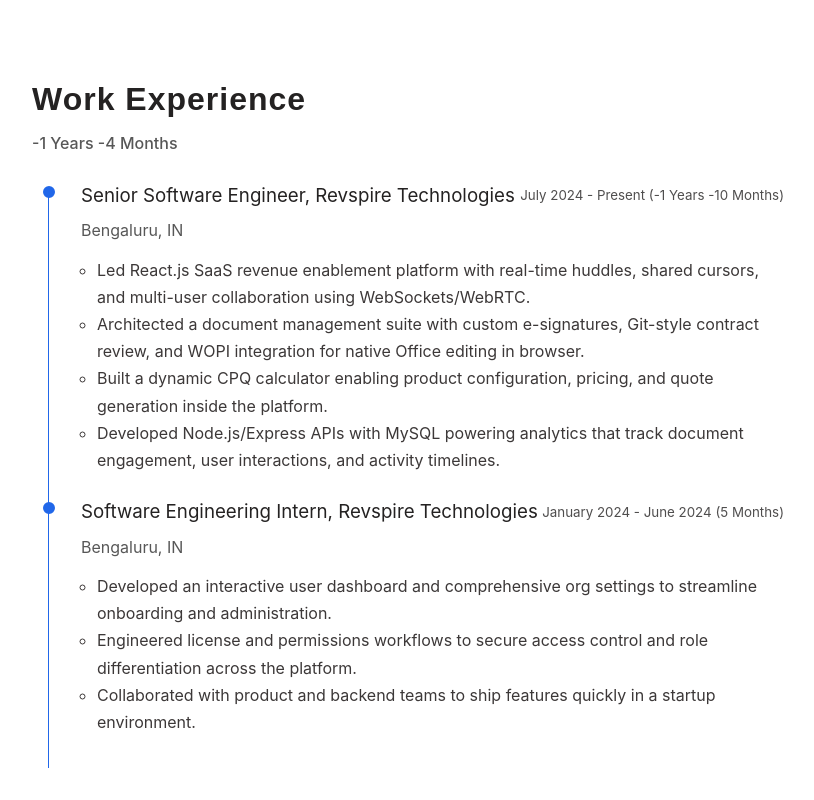
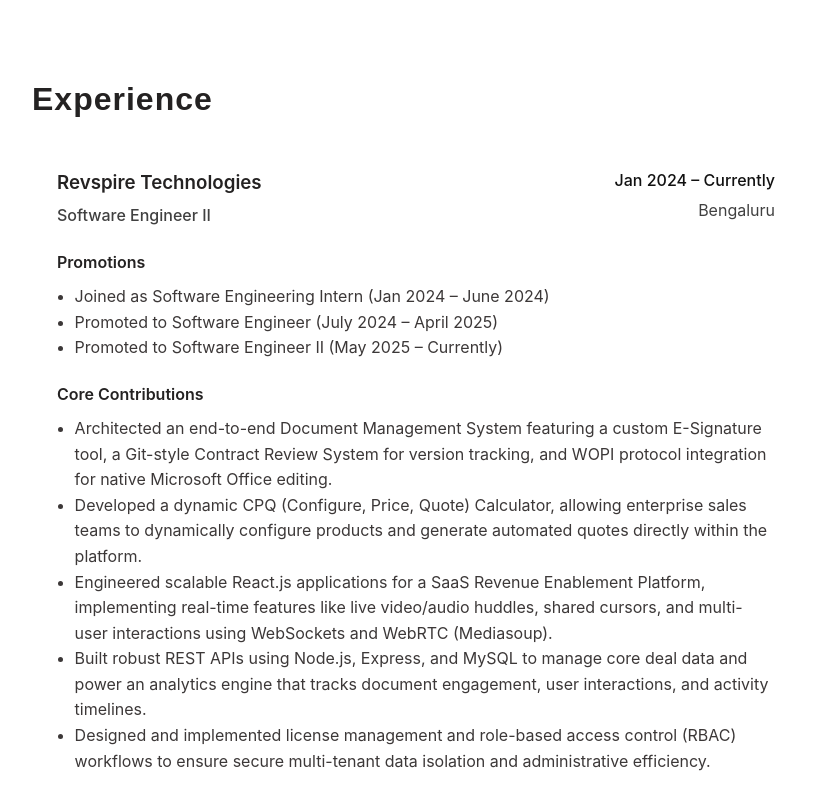
Before and after one commit to ashish12501/Portfolio, a React (Create React App) app: page / in a window 1280 px wide. Shown: the part 520-1320 px from the top of the page, without its empty margins (224-1038 px from the left). Built offline with nearby package versions, Linux system fonts and the light colour scheme; no server answers.

Commit message:
updated resume

```diff
--- a/src/components/Experience.jsx
+++ b/src/components/Experience.jsx
@@ -2,84 +2,21 @@
 import { Container, SectionTitle } from "../styles/globalStyles";
 import { motion } from "framer-motion";
 
-const data = [
-  {
-    id: 1,
-    company: "Revspire Technologies",
-    role: "Senior Software Engineer",
-    location: "Bengaluru, IN",
-    fromDate: new Date("2024-07-01"),
-    toDate: new Date(),
-    present: true,
-    tasks: [
-      "Led React.js SaaS revenue enablement platform with real-time huddles, shared cursors, and multi-user collaboration using WebSockets/WebRTC.",
-      "Architected a document management suite with custom e-signatures, Git-style contract review, and WOPI integration for native Office editing in browser.",
-      "Built a dynamic CPQ calculator enabling product configuration, pricing, and quote generation inside the platform.",
-      "Developed Node.js/Express APIs with MySQL powering analytics that track document engagement, user interactions, and activity timelines.",
-    ],
-  },
-  {
-    id: 2,
-    company: "Revspire Technologies",
-    role: "Software Engineering Intern",
-    location: "Bengaluru, IN",
-    fromDate: new Date("2024-01-01"),
-    toDate: new Date("2024-06-30"),
-    tasks: [
-      "Developed an interactive user dashboard and comprehensive org settings to streamline onboarding and administration.",
-      "Engineered license and permissions workflows to secure access control and role differentiation across the platform.",
-      "Collaborated with product and backend teams to ship features quickly in a startup environment.",
-    ],
-  },
+const promotions = [
+  "Joined as Software Engineering Intern (Jan 2024 – June 2024)",
+  "Promoted to Software Engineer (July 2024 – April 2025)",
+  "Promoted to Software Engineer II (May 2025 – Currently)",
 ];
 
-const months = [
-  "January",
-  "February",
-  "March",
-  "April",
-  "May",
-  "June",
-  "July",
-  "August",
-  "September",
-  "October",
-  "November",
-  "December",
+const contributions = [
+  "Architected an end-to-end Document Management System featuring a custom E-Signature tool, a Git-style Contract Review System for version tracking, and WOPI protocol integration for native Microsoft Office editing.",
+  "Developed a dynamic CPQ (Configure, Price, Quote) Calculator, allowing enterprise sales teams to dynamically configure products and generate automated quotes directly within the platform.",
+  "Engineered scalable React.js applications for a SaaS Revenue Enablement Platform, implementing real-time features like live video/audio huddles, shared cursors, and multi-user interactions using WebSockets and WebRTC (Mediasoup).",
+  "Built robust REST APIs using Node.js, Express, and MySQL to manage core deal data and power an analytics engine that tracks document engagement, user interactions, and activity timelines.",
+  "Designed and implemented license management and role-based access control (RBAC) workflows to ensure secure multi-tenant data isolation and administrative efficiency.",
 ];
 
 const Experience = () => {
-  const monthDiff = (dateFrom, dateTo) => {
-    return (
-      dateTo.getMonth() -
-      dateFrom.getMonth() +
-      12 * (dateTo.getFullYear() - dateFrom.getFullYear())
-    );
-  };
-
-  const formatDate = (date) =>
-    `${months[date.getMonth()]} ${date.getFullYear()}`;
-
-  const formatDuration = (totalMonths) => {
-    const years = Math.floor(totalMonths / 12);
-    const monthsLeft = totalMonths % 12;
-    const parts = [];
-    if (years) parts.push(`${years} ${years === 1 ? "Year" : "Years"}`);
-    if (monthsLeft)
-      parts.push(`${monthsLeft} ${monthsLeft === 1 ? "Month" : "Months"}`);
-    if (!parts.length) parts.push("0 Months");
-    return parts.join(" ");
-  };
-
-  const totalMonths = (() => {
-    const earliestStart = data.reduce(
-      (minDate, ex) =>
-        ex.fromDate.getTime() < minDate.getTime() ? ex.fromDate : minDate,
-      data[0].fromDate,
-    );
-    return monthDiff(earliestStart, new Date());
-  })();
-
   return (
     <Container>
       <motion.div
@@ -87,41 +24,35 @@
         animate={{ opacity: 1, y: 0 }}
         transition={{ duration: 1 }}
       >
-        <SectionTitle>Work Experience</SectionTitle>
-        <TotalExp>{formatDuration(totalMonths)}</TotalExp>
+        <SectionTitle>Experience</SectionTitle>
 
-        <TimeLine>
-          {data
-            .sort((a, b) => b.fromDate.getTime() - a.fromDate.getTime())
-            .map((ex) => {
-              const endDate = ex.present ? new Date() : ex.toDate;
-              const durationMonths = monthDiff(ex.fromDate, endDate);
+        <Card>
+          <Header>
+            <div>
+              <Company>Revspire Technologies</Company>
+              <Role>Software Engineer II</Role>
+            </div>
 
-              return (
-                <TimeLineItem key={ex.id}>
-                  <ExperieceHeader>
-                    <h3>
-                      {ex.role}, {ex.company}
-                    </h3>
+            <Meta>
+              <Dates>Jan 2024 – Currently</Dates>
+              <Location>Bengaluru</Location>
+            </Meta>
+          </Header>
 
-                    <small>
-                      {formatDate(ex.fromDate)} -{" "}
-                      {ex.present ? "Present" : formatDate(ex.toDate)} (
-                      {formatDuration(durationMonths)})
-                    </small>
-                  </ExperieceHeader>
+          <Subheading>Promotions</Subheading>
+          <List>
+            {promotions.map((item, idx) => (
+              <li key={idx}>{item}</li>
+            ))}
+          </List>
 
-                  {ex.location && <Location>{ex.location}</Location>}
-
-                  <TaskList>
-                    {ex.tasks.map((task, i) => (
-                      <li key={i}>{task}</li>
-                    ))}
-                  </TaskList>
-                </TimeLineItem>
-              );
-            })}
-        </TimeLine>
+          <Subheading>Core Contributions</Subheading>
+          <List>
+            {contributions.map((item, idx) => (
+              <li key={idx}>{item}</li>
+            ))}
+          </List>
+        </Card>
       </motion.div>
     </Container>
   );
@@ -129,72 +60,61 @@
 
 export default Experience;
 
-const TimeLine = styled.ul`
-  list-style-type: none;
-  margin: 1em 0;
-  padding: 1em;
+const Card = styled.div`
+  margin-top: 1rem;
+  padding: 1.5rem;
+  background: rgba(255, 255, 255, 0.02);
+  border: 1px solid rgba(255, 255, 255, 0.06);
+  border-radius: 12px;
 `;
 
-const TimeLineItem = styled.li`
-  padding: 0 0 2em 2em;
-  border-left: 1px solid var(--accent-blue);
-  position: relative;
-  &::after {
-    content: "";
-    position: absolute;
-    top: -4px;
-    left: -6px;
-    padding: 4px;
-    border-radius: 50%;
-    background-color: var(--accent-blue);
-    border: 2px solid var(--accent-blue);
-  }
+const Header = styled.div`
+  display: flex;
+  justify-content: space-between;
+  gap: 1rem;
+  flex-wrap: wrap;
+`;
 
-  p {
-    opacity: 0.7;
-  }
+const Company = styled.h3`
+  margin: 0;
+  font-weight: 600;
+`;
 
-  ul {
-    padding: 0 1em;
+const Role = styled.p`
+  margin: 0.15rem 0 0;
+  opacity: 0.8;
+  font-weight: 500;
+`;
+
+const Meta = styled.div`
+  text-align: right;
+
+  @media (max-width: 768px) {
+    text-align: left;
   }
 `;
 
-const ExperieceHeader = styled.div`
-  display: flex;
-  align-items: center;
-  justify-content: space-between;
-
-  position: relative;
-  top: -10px;
-
-  h3 {
-    font-weight: 400;
-  }
-
-  small {
-    opacity: 0.8;
-  }
-
-  @media (max-width: 768px) {
-    display: block;
-  }
+const Dates = styled.p`
+  margin: 0;
+  font-weight: 500;
 `;
 
 const Location = styled.p`
-  margin: -0.25em 0 0.75em;
-  opacity: 0.7;
+  margin: 0.15rem 0 0;
+  opacity: 0.8;
 `;
 
-const TaskList = styled.ul`
-  list-style-type: circle;
+const Subheading = styled.h4`
+  margin: 1.25rem 0 0.5rem;
+  font-weight: 600;
+`;
+
+const List = styled.ul`
+  margin: 0;
+  padding-left: 1.1rem;
 
   li {
     color: var(--para-gray-color);
+    line-height: 1.6;
   }
 `;
-
-const TotalExp = styled.p`
-  margin: 0.25em 0 1em;
-  opacity: 0.7;
-  font-weight: 500;
-`;
```
Also changed, not shown: 1 other file (tests, documents, lock files or other folders).
